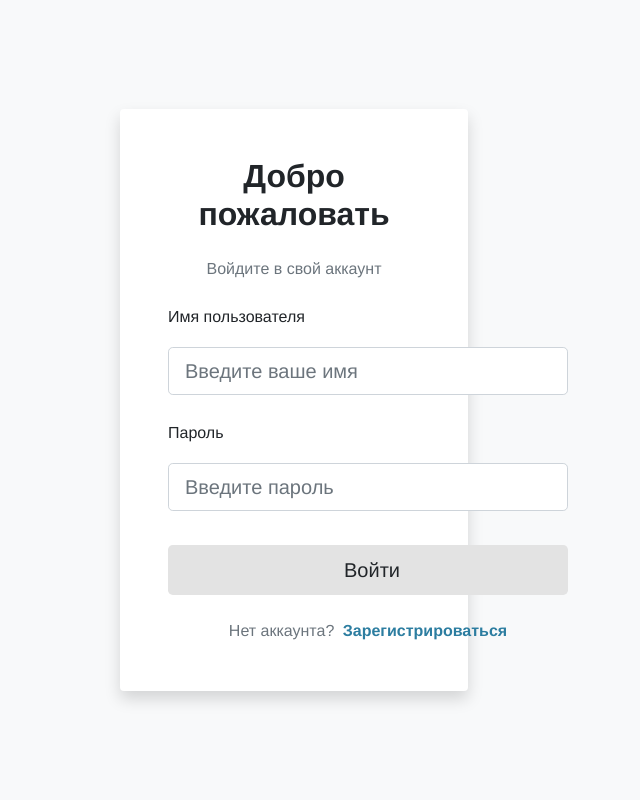
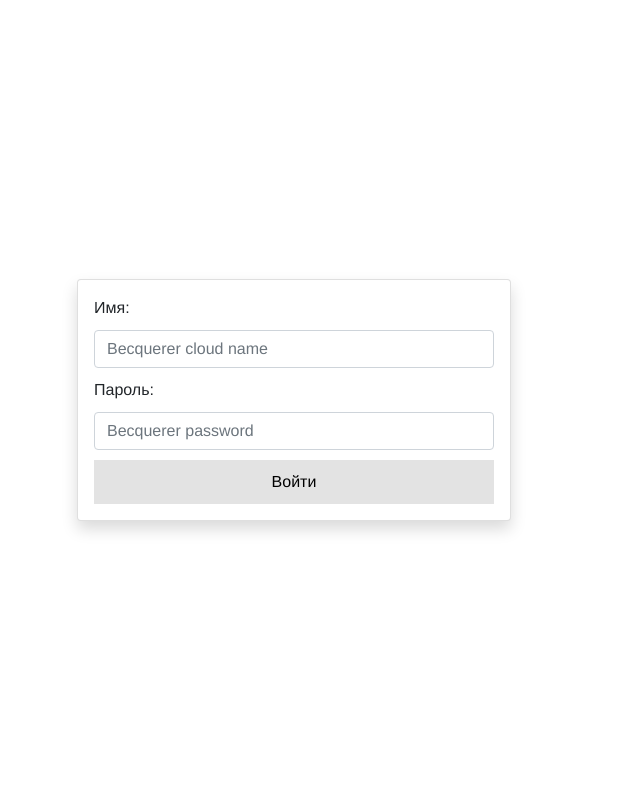
Before and after one commit to DMDAAAR/Accounting-for-network-load-and-cabinet-material-consumption, a PHP site: page /views/login.view.php in a window 1280 px wide. Shown: the whole page, without its empty margins (346-986 px from the left). Run offline with PHP 8.4, Linux system fonts and the light colour scheme.

Commit message:
Update login.view.php

```diff
--- a/superproject/views/login.view.php
+++ b/superproject/views/login.view.php
@@ -2,60 +2,24 @@
 <html lang="en">
 <head>
     <meta charset="UTF-8">
-    <meta name="viewport" content="width=device-width, initial-scale=1.0">
-    <title>Вход</title>
+    <title>авторизация</title>
     <link href="https://cdn.jsdelivr.net/npm/bootstrap@5.0.2/dist/css/bootstrap.min.css" rel="stylesheet">
     <link href="/superproject/views/main.css" rel="stylesheet">
 </head>
-<body class="bg-light">
+<body>
     <div class="container d-flex justify-content-center align-items-center min-vh-100">
-        <div class="row w-100">
-            <div class="col-md-6 col-lg-4 mx-auto">
-                <div class="card shadow rounded-4 border-0">
-                    <div class="card-body p-5">
-                        <h2 class="text-center mb-4 fw-bold text-dark">Добро пожаловать</h2>
-                        <p class="text-center text-muted mb-4">Войдите в свой аккаунт</p>
-                        <?php if (isset($error) && $error): ?>
-                            <div class="alert alert-danger alert-dismissible fade show" role="alert">
-                                <i class="bi bi-exclamation-triangle-fill me-2"></i>
-                                <?php echo htmlspecialchars($error); ?>
-                                <button type="button" class="btn-close" data-bs-dismiss="alert" aria-label="Close"></button>
-                            </div>
-                        <?php endif; ?>
-
-                        <form action="" method="POST">
-                            <div class="mb-3">
-                                <label for="username" class="form-label fw-semibold">Имя пользователя</label>
-                                <input type="text"
-                                       class="form-control form-control-lg"
-                                       id="username"
-                                       name="username"
-                                       placeholder="Введите ваше имя"
-                                       required>
-                            </div>
-                            <div class="mb-4">
-                                <label for="password" class="form-label fw-semibold">Пароль</label>
-                                <input type="password"
-                                       class="form-control form-control-lg"
-                                       id="password"
-                                       name="password"
-                                       placeholder="Введите пароль"
-                                       required>
-                            </div>
-                            <div class="d-grid gap-2">
-                                <button type="submit" class="btn btn-custom-green btn-lg">
-                                    <i class="bi bi-box-arrow-in-right me-2"></i>Войти</button>
-                            </div>
-                            <div class="text-center mt-4">
-                                <span class="text-muted">Нет аккаунта?</span>
-                                <a href="/superproject/views/register.view.php" class="text-decoration-none fw-semibold ms-1" style="color: #2c7da0;">Зарегистрироваться</a>
-                            </div>
-                        </form>
-                    </div>
-                </div>
+        <div class="card shadow">
+            <div class="card-body">
+                <form action="" method="post">
+                    <div class="alert alert-danger" role="alert" style="display: none;"></div>
+                    <label>Имя:</label>
+                    <input type="text" class="form-control" name="username" placeholder="Becquerer cloud name">
+                    <label>Пароль:</label>
+                    <input type="password" class="form-control" name="password" placeholder="Becquerer password">
+                    <button type="submit" class="btn-custom-green">Войти</button>
+                </form>
             </div>
         </div>
     </div>
-    <script src="https://cdn.jsdelivr.net/npm/bootstrap@5.0.2/dist/js/bootstrap.bundle.min.js"></script>
 </body>
 </html>
```
